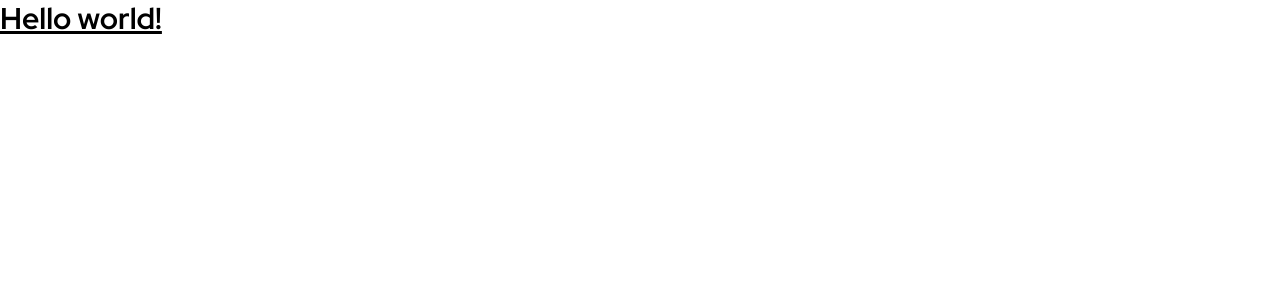
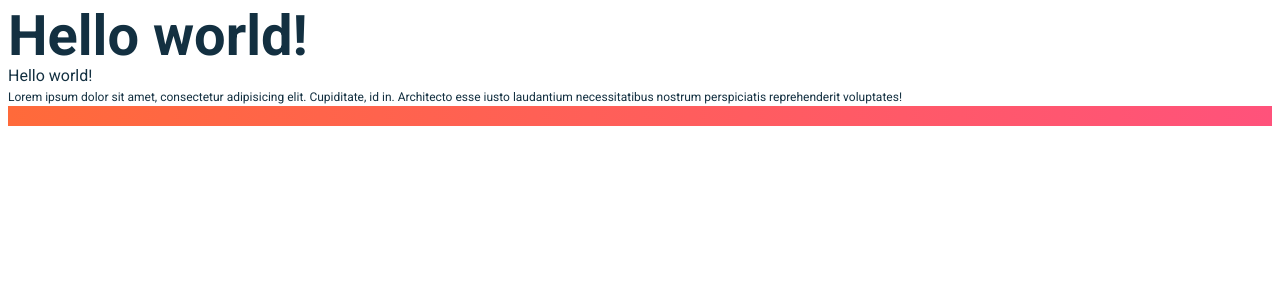
Before and after one commit to lordever/react-tailwind-sandbox, a React (Create React App) app: page / in a window 1280 px wide. Shown: the top 300 px of the page. Built offline with nearby package versions, Linux system fonts and the light colour scheme.

Commit message:
Newsletter sign up project initialization

```diff
--- a/public/index.html
+++ b/public/index.html
@@ -11,7 +11,8 @@
     />
     <link rel="preconnect" href="https://fonts.googleapis.com">
     <link rel="preconnect" href="https://fonts.gstatic.com" crossorigin>
-    <link href="https://fonts.googleapis.com/css2?family=Red+Hat+Display:ital,wght@0,300..900;1,300..900&display=swap" rel="stylesheet">
+    <link href="https://fonts.googleapis.com/css2?family=Roboto:ital,wght@0,100..900;1,100..900&display=swap" rel="stylesheet">
+
     <!--
       manifest.json provides metadata used when your web app is installed on a
       user's mobile device or desktop. See https://developers.google.com/web/fundamentals/web-app-manifest/
--- a/src/App.tsx
+++ b/src/App.tsx
@@ -2,11 +2,25 @@ import React from 'react';
 import './App.css';
 
 function App() {
-  return (
-      <h1 className="text-3xl font-bold underline">
-        Hello world!
-      </h1>
-  );
+    return (
+        <div className="m-100">
+            <h1 className="md:text-preset-1 text-preset-1-mobile">
+                Hello world!
+            </h1>
+
+            <h2 className="text-preset-2">
+                Hello world!
+            </h2>
+
+            <p className="text-preset-3">
+                Lorem ipsum dolor sit amet, consectetur adipisicing elit. Cupiditate, id in.
+                Architecto esse iusto laudantium necessitatibus nostrum perspiciatis reprehenderit
+                voluptates!
+            </p>
+
+            <div className="h-5 bg-gradient-4" />
+        </div>
+    );
 }
 
 export default App;
--- a/src/index.css
+++ b/src/index.css
@@ -1,3 +1,9 @@
 @tailwind base;
 @tailwind components;
 @tailwind utilities;
+
+@layer base {
+    body {
+        color: #133041;
+    }
+}
--- a/tailwind.config.js
+++ b/tailwind.config.js
@@ -4,9 +4,52 @@ module.exports = {
         "./src/**/*.{js,jsx,ts,tsx}",
     ],
     theme: {
+        textColor: {
+            DEFAULT: "#133041"
+        },
         extend: {
             fontFamily: {
-                sans: ['Red Hat Display', 'sans-serif']
+                sans: ['Roboto', 'sans-serif']
+            },
+            fontSize: {
+                'preset-1': ['56px', {
+                    lineHeight: '100%',
+                    letterSpacing: '0px',
+                    fontWeight: '700'
+                }],
+                'preset-1-mobile': ['88px', {
+                    lineHeight: '100%',
+                    letterSpacing: '0px',
+                    fontWeight: '700'
+                }],
+                'preset-2': ['16px', {
+                    lineHeight: '150%',
+                    letterSpacing: '0px'
+                }],
+                'preset-3': ['12px', {lineHeight: '150%', letterSpacing: '0px'}],
+            },
+            colors: {
+                'grey': '#949494',
+                'blue-800': '#242742',
+                'slate-900': '#133041',
+                'gray-700': '#36384D',
+                'red': '#FF6155',
+                'gradient4_from': '#FF6A3A',
+                'gradient4_to': '#FF527B'
+            },
+            backgroundImage: {
+                'gradient-4': 'linear-gradient(to right, #FF6A3A, #FF527B)',
+            },
+            spacing: {
+                100: '8px',
+                200: '16px',
+                300: '24px',
+                400: '32px',
+                500: '40px',
+                600: '48px',
+                800: '64px',
+                900: '72px',
+                1300: '104px',
             }
         },
     },
```
Also changed, not shown: 1 other file (tests, documents, lock files or other folders).
